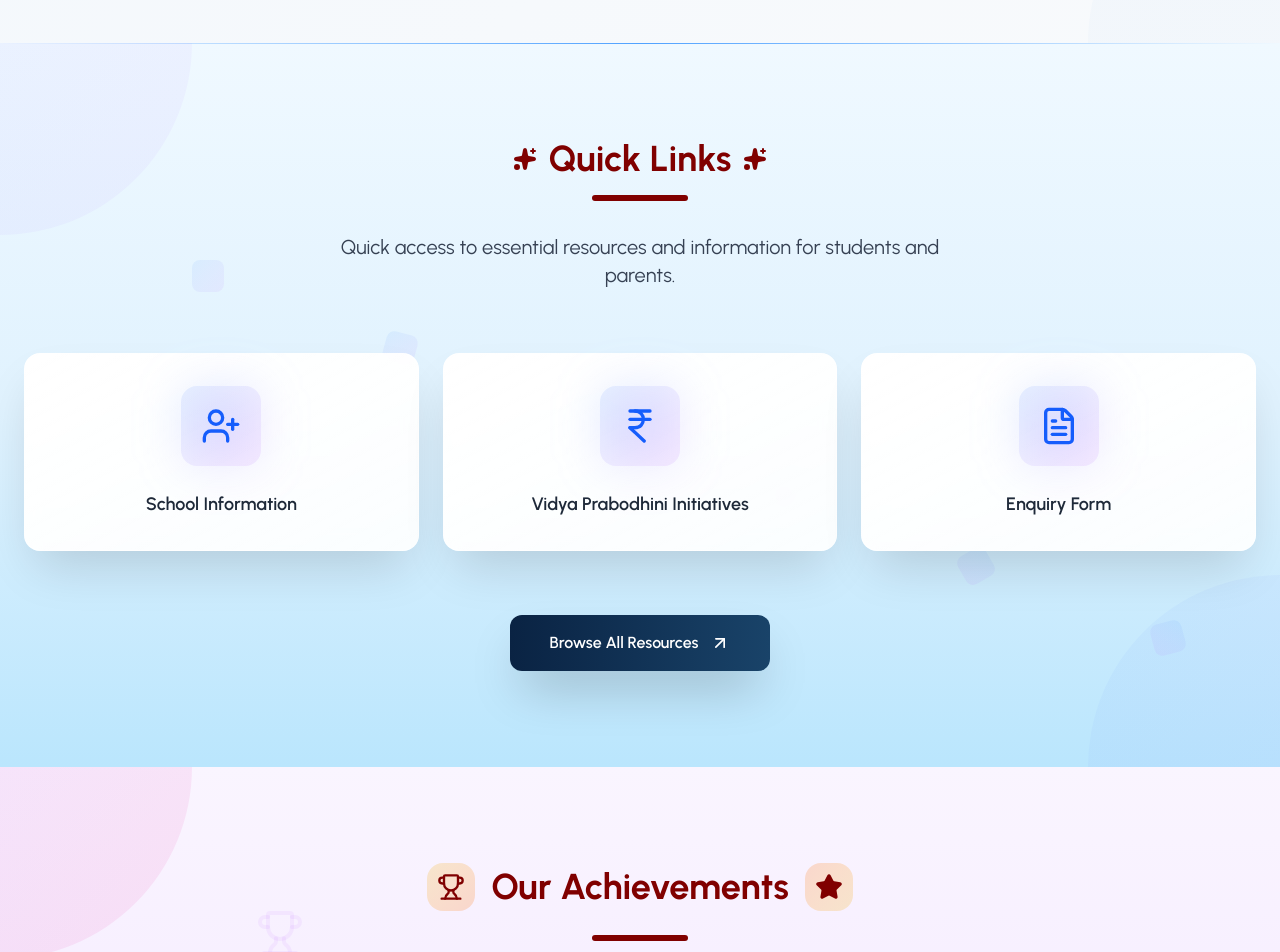
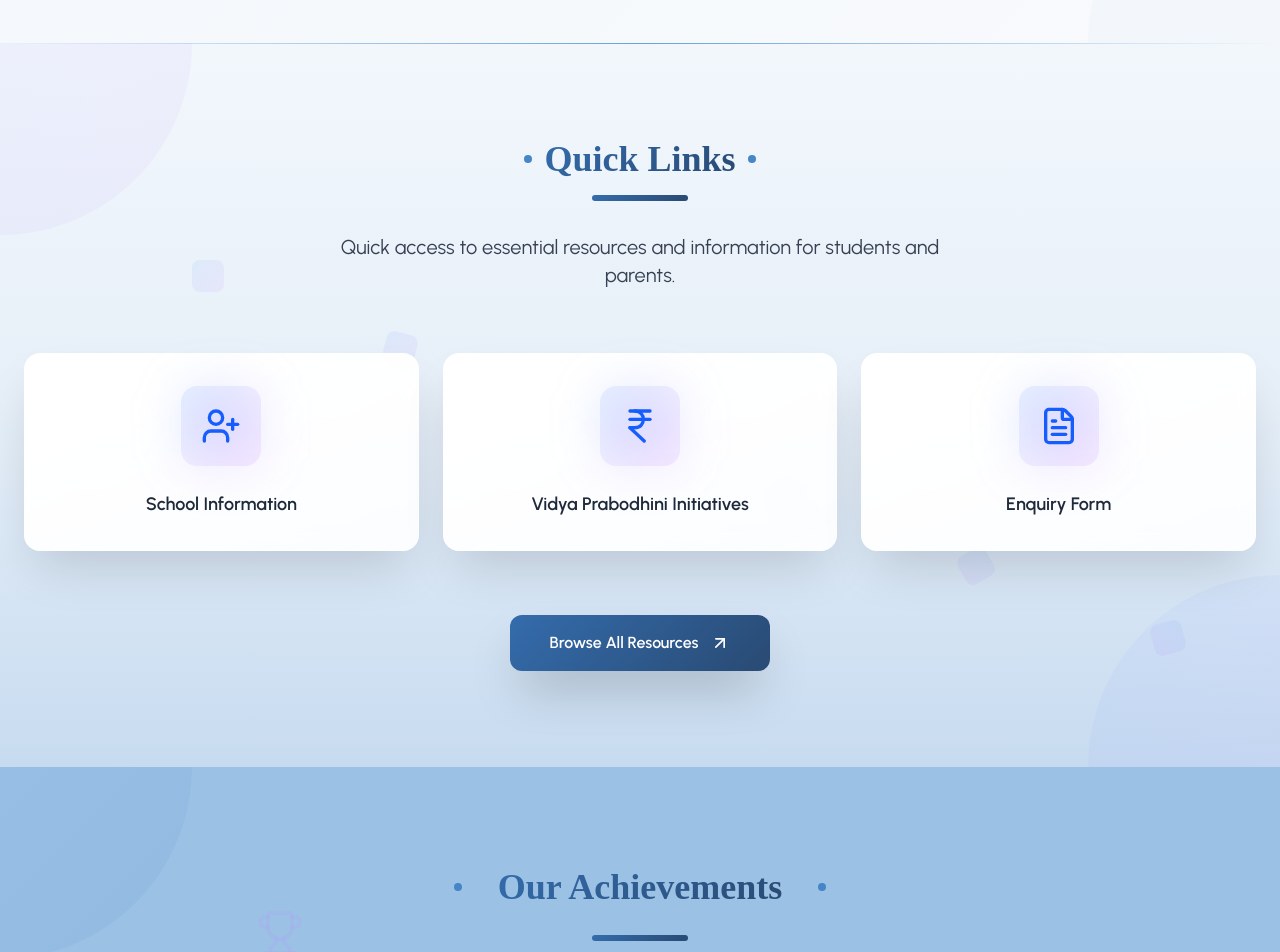
Before and after one commit to bhoyepravin/vppcbseup, a React (Vite) app: page / in a window 1280 px wide. Shown: the part 4020-4972 px from the top of the page. Built offline with nearby package versions, Linux system fonts and the light colour scheme; a web font is replaced by a local one.

Commit message:
inquiry, achivements

```diff
--- a/src/Pages/Home/Home.jsx
+++ b/src/Pages/Home/Home.jsx
@@ -81,14 +81,20 @@ function Home() {
 
       {/* Quick Links - Light blue gradient */}
       <section className="relative z-10">
-        <div className="absolute inset-0 bg-gradient-to-b from-[#f0f9ff] via-[#e0f2fe] to-[#bae6fd]"></div>
-        <div className="absolute top-0 left-0 right-0 h-px bg-gradient-to-r from-transparent via-blue-400 to-transparent"></div>
-        <QuickLinks />
-      </section>
+  {/* Background Gradient */}
+  <div className="absolute inset-0 bg-gradient-to-b from-navy-50 via-navy-100 to-navy-200"></div>
+
+  {/* Top Divider Line */}
+  <div className="absolute top-0 left-0 right-0 h-px bg-gradient-to-r from-transparent via-navy-400 to-transparent"></div>
+
+  <QuickLinks />
+</section>
+
+
 
       {/* Achievements - Light purple gradient */}
       <section className="relative z-10">
-        <div className="absolute inset-0 bg-gradient-to-b from-[#faf5ff] via-[#f3e8ff] to-[#e9d5ff]"></div>
+        <div className="absolute inset-0 bg-gradient-to-b from-[#9bc1e5] via-[#9bc1e5] to-[#4685c6]"></div>
         <OurAchievements />
       </section>
 
--- a/src/Pages/Home/OurAchievements.jsx
+++ b/src/Pages/Home/OurAchievements.jsx
@@ -33,7 +33,7 @@ function OurAchievements() {
   return (
     <section className="py-24 relative overflow-hidden">
       {/* Background decorative elements */}
-      <div className="absolute top-0 left-0 w-96 h-96 bg-gradient-to-br from-purple-500/10 to-pink-500/10 rounded-full -translate-x-48 -translate-y-48"></div>
+      <div className="absolute top-0 left-0 w-96 h-96 bg-gradient-to-br from-navy-300 to-navy-500/10 rounded-full -translate-x-48 -translate-y-48"></div>
       <div className="absolute bottom-0 right-0 w-96 h-96 bg-gradient-to-tl from-pink-500/10 to-purple-500/10 rounded-full translate-x-48 translate-y-48"></div>
 
       {/* Trophy icons floating */}
@@ -60,19 +60,24 @@ function OurAchievements() {
           viewport={{ once: true }}
         >
           <div className="inline-flex items-center gap-4 mb-6">
-            <div className="w-12 h-12 bg-gradient-to-br from-yellow-500/20 to-orange-500/20 rounded-2xl flex items-center justify-center">
-              <Trophy className="w-7 h-7 text-[#800000]" />
+            <div className="w-12 h-12 bg-gradient-to-br rounded-2xl flex items-center justify-center">
+            <div className="w-2 h-2 rounded-full bg-navy-500"></div>
+
+              {/* <Trophy className="w-7 h-7 text-[#800000]" /> */}
             </div>
-            <h2 className="text-3xl md:text-4xl font-bold bg-gradient-to-r from-[#800000] via-[#800000] to-[#800000] bg-clip-text text-transparent">
+            <h2 className="font-title text-3xl md:text-4xl font-bold text-gradient-navy
+">
               {achievementsData.title}
             </h2>
-            <div className="w-12 h-12 bg-gradient-to-br from-orange-500/20 to-yellow-500/20 rounded-2xl flex items-center justify-center">
-              <Star className="w-7 h-7 text-[#800000] fill-[#800000]" />
+            <div className="w-12 h-12 bg-gradient-to-br rounded-2xl flex items-center justify-center">
+            <div className="w-2 h-2 rounded-full bg-navy-500"></div>
+
+              {/* <Star className="w-7 h-7 text-[#800000] fill-[#800000]" /> */}
             </div>
           </div>
 
           <motion.div
-            className="h-1.5 w-24 bg-gradient-to-r from-[#800000] via-[#800000] to-[#800000] mx-auto mb-8 rounded-full"
+             className="h-1.5 w-24 gradient-navy mx-auto mb-8 rounded-full"
             initial={{ width: 0 }}
             whileInView={{ width: "6rem" }}
             transition={{ duration: 0.8, delay: 0.3 }}
@@ -88,11 +93,11 @@ function OurAchievements() {
           {/* Desktop Left Arrow */}
           <motion.button
             onClick={scrollLeft}
-            className="hidden lg:flex absolute -left-16 top-1/2 -translate-y-1/2 w-14 h-14 rounded-2xl bg-gradient-to-r from-[#194369] to-[#194369] text-white shadow-2xl items-center justify-center hover:from-[#194369] hover:to-[#194369] transition-all duration-300 hover:scale-80 z-20 backdrop-blur-sm border border-white/20"
+            className="hidden lg:flex absolute -left-16 top-1/2 -translate-y-1/2 w-14 h-14 rounded-full gradient-navy text-white shadow-2xl items-center justify-center hover:from-[#194369] hover:to-[#194369] transition-all duration-300 hover:scale-80 z-20 backdrop-blur-sm border border-white/20"
             whileHover={{ scale: 1.1 }}
             whileTap={{ scale: 0.95 }}
           >
-            <ChevronLeft className="w-7 h-7" />
+            <ChevronLeft className="w-7 h-7 gradient-navy" />
           </motion.button>
 
           {/* Cards Wrapper */}
@@ -182,7 +187,7 @@ function OurAchievements() {
           {/* Desktop Right Arrow */}
           <motion.button
             onClick={scrollRight}
-            className="hidden lg:flex absolute -right-16 top-1/2 -translate-y-1/2 w-14 h-14 rounded-2xl bg-gradient-to-r from-[#194369] to-[#194369] text-white shadow-2xl items-center justify-center hover:from-[#194369] hover:to-[#194369] transition-all duration-300 hover:scale-80 z-20 backdrop-blur-sm border border-white/20"
+            className="hidden lg:flex absolute -right-16 top-1/2 -translate-y-1/2 w-14 h-14 rounded-full bg-gradient-to-r gradient-navy text-white shadow-2xl items-center justify-center hover:from-[#194369] hover:to-[#194369] transition-all duration-300 hover:scale-80 z-20 backdrop-blur-sm border border-white/20"
             whileHover={{ scale: 1.1 }}
             whileTap={{ scale: 0.95 }}
           >
--- a/src/Pages/Home/QuickLinks.jsx
+++ b/src/Pages/Home/QuickLinks.jsx
@@ -35,15 +35,15 @@ function QuickLinks() {
           viewport={{ once: true, margin: "-50px" }}
         >
           <div className="inline-flex items-center gap-3 mb-4">
-            <Sparkles className="w-6 h-6 text-[#800000] fill-[#800000]" />
-            <h2 className="text-3xl md:text-4xl font-bold bg-gradient-to-r from-[#800000] via-[#800000] to-[#800000] bg-clip-text text-transparent">
+            <div className="w-2 h-2 rounded-full bg-navy-500"></div>
+            <h2 className="font-title text-3xl md:text-4xl font-bold text-gradient-navy">
               {quicklinksData.title}
             </h2>
-            <Sparkles className="w-6 h-6 text-[#800000] fill-[#800000]" />
+            <div className="w-2 h-2 rounded-full bg-navy-500"></div>
           </div>
 
           <motion.div
-            className="h-1.5 w-24 bg-gradient-to-r from-[#800000] via-[#800000] to-[#800000] mx-auto mb-8 rounded-full"
+             className="h-1.5 w-24 gradient-navy mx-auto mb-8 rounded-full"
             initial={{ width: 0 }}
             whileInView={{ width: "6rem" }}
             transition={{ duration: 0.8, delay: 0.3 }}
@@ -110,7 +110,7 @@ function QuickLinks() {
         >
           <Link
             to="/resources"
-            className="group px-10 py-4 bg-gradient-to-r from-[#0A2343] to-[#194369] text-white rounded-xl font-semibold  transition-all duration-300 shadow-2xl hover:shadow-3xl hover:-translate-y-1 transform flex items-center gap-3"
+            className="group px-10 py-4 gradient-navy text-white rounded-xl font-semibold  transition-all duration-300 shadow-2xl hover:shadow-3xl hover:-translate-y-1 transform flex items-center gap-3"
           >
             <span>Browse All Resources</span>
             <ArrowUpRight className="w-5 h-5 group-hover:translate-x-1 group-hover:-translate-y-1 transition-transform" />
```
